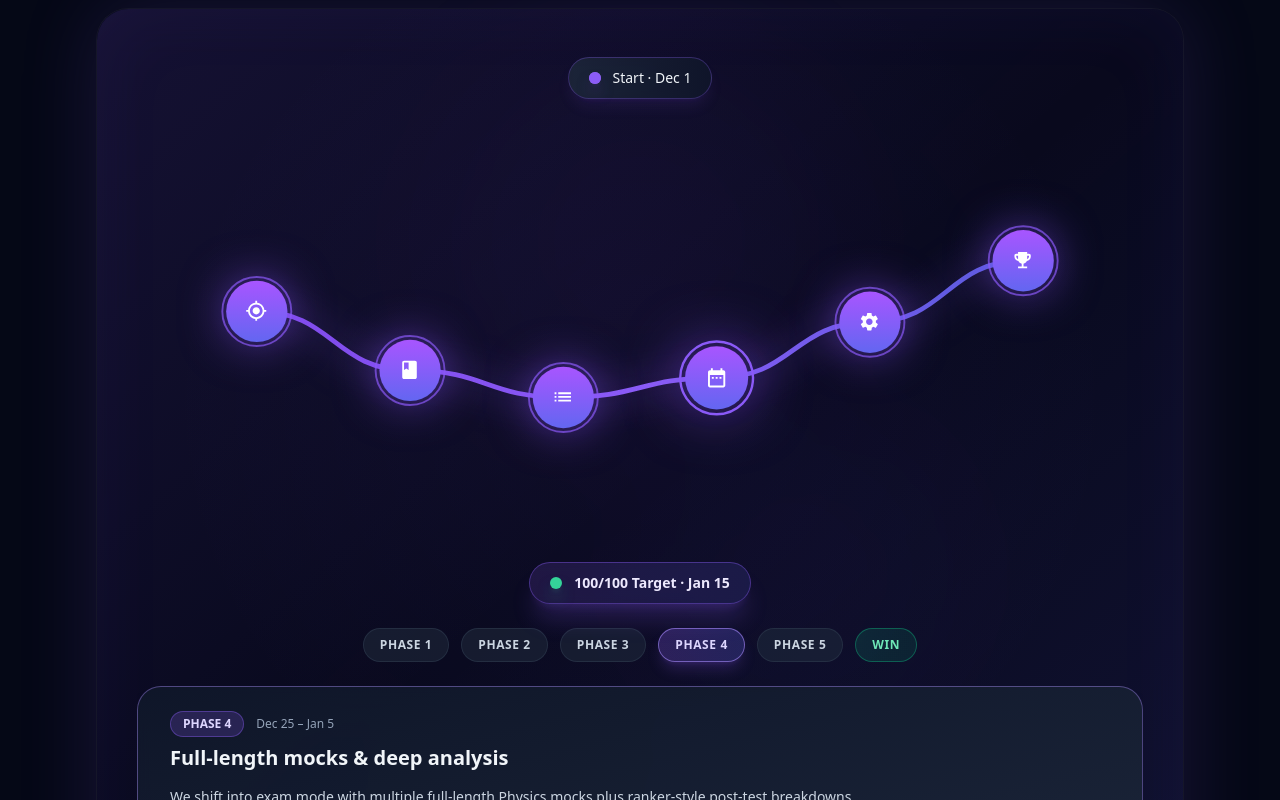
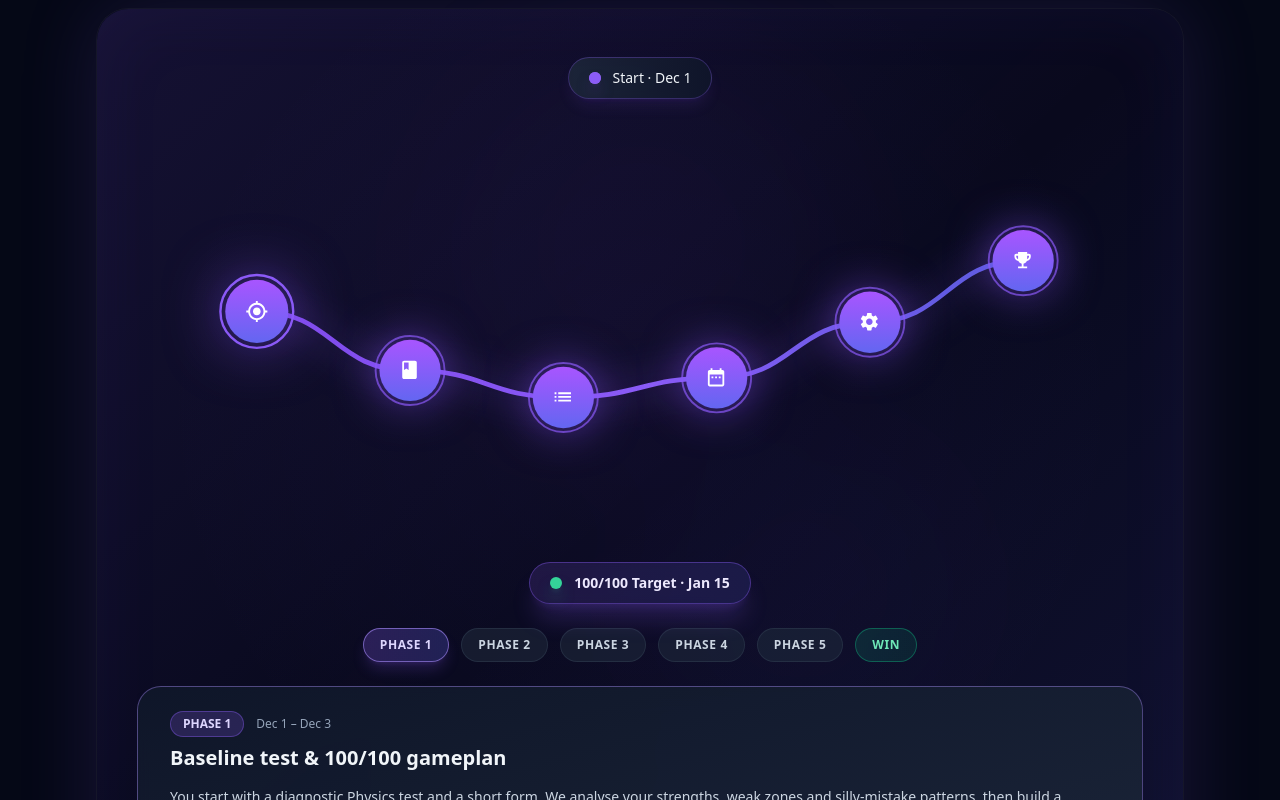
Before and after one commit to Adityajha13682/IM-All-Stars, a Next.js app: page /im-all-stars in a window 1280 px wide. Shown: the part 1660-2460 px from the top of the page. Built offline with nearby package versions, Linux system fonts and the light colour scheme.

Commit message:
Fix: Set default roadmap phase to Phase 1 instead of Phase 4 on initial load

```diff
--- a/app/components/RoadmapJourney.tsx
+++ b/app/components/RoadmapJourney.tsx
@@ -126,7 +126,7 @@ const PhaseChip: React.FC<PhaseChipProps> = ({ phase, isActive, onClick }) => (
 );
 
 export default function RoadmapJourney() {
-  const [expandedId, setExpandedId] = useState<number | null>(4); // Default to phase 4 as active
+  const [expandedId, setExpandedId] = useState<number | null>(1); // Default to phase 1 as active
 
   const toggleExpand = (id: number) => {
     setExpandedId(id);
```
